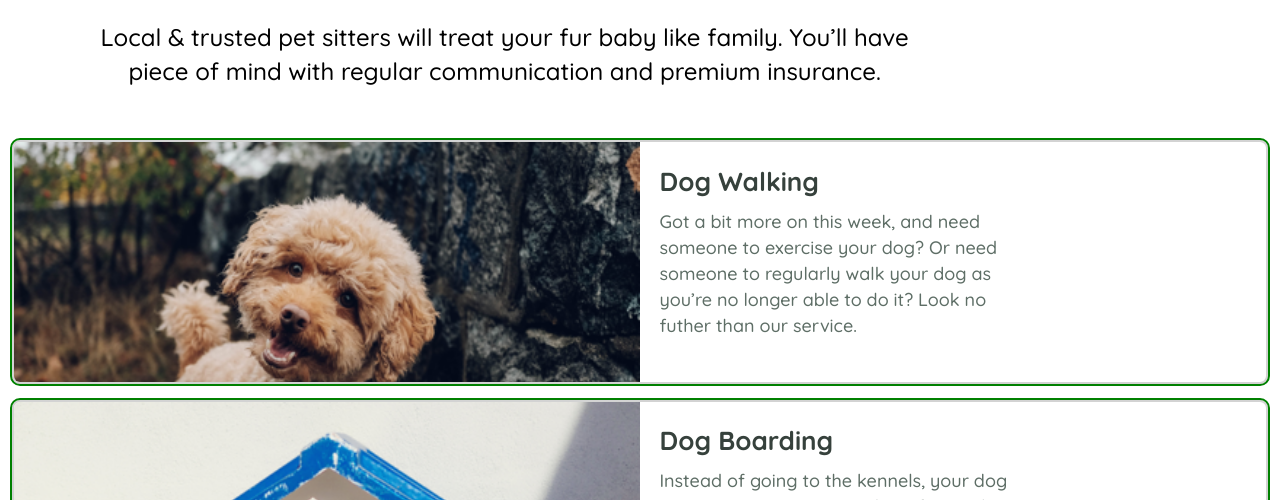
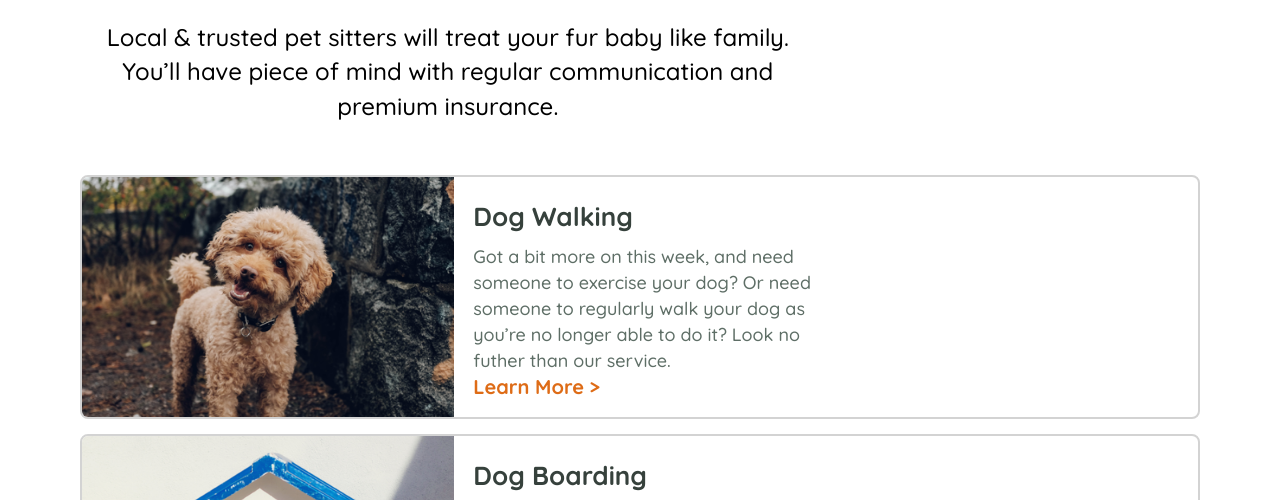
Before and after one commit to kerry-davis/DevTest-master, a plain HTML site: page index.html in a window 1280 px wide. Shown: the part 434-934 px from the top of the page. Drawn offline with Linux system fonts and the light colour scheme.

Commit message:
tablet service cards done :)

```diff
--- a/styles.scss
+++ b/styles.scss
@@ -118,6 +118,9 @@ body {
   // background: #6fffd2;
   grid-area: services-heading;
   margin-top: 0;
+  @include responsive($md) {
+    width: 100%;
+  }
 
   .services-title {
   // background: #6fffd2;
@@ -131,8 +134,9 @@ body {
     margin: 0 2rem 2.5rem 2rem;
     width: 80%;
     @include responsive($md) {
-      margin-left: 4.5rem;
-      width: 60ch;
+      margin: 0 2rem 2.5rem 5rem;
+      width: 100%;
+      max-width: 51ch;
     }
   }
 }
@@ -170,6 +174,8 @@ body {
   border-radius: 8px;
   margin: 0 3rem 0.625rem 2.5rem;
   overflow: hidden;
+  max-height: 100%;
+
   // margin: 0.5rem 0.6rem 1rem 0.625rem;
 
   display: grid;
@@ -182,15 +188,14 @@ body {
   ;
 
   @include responsive($md) {
-    outline: 2px solid green;
+    // outline: 2px solid green;
     max-width: 100%;
 
     height: 15rem;
     max-height: 15rem;
-    margin: 0.5rem 0.725rem 1rem 0.75rem;
+    margin: 0.5rem 5rem;
 
-    display: grid;
-    grid-template-columns: 1fr 1fr;
+    grid-template-columns: 0.5fr 1fr;
     grid-template-rows: 1fr;
     grid-template-areas:
     "card-image card-detail"
@@ -201,7 +206,7 @@ body {
 }
 
 .card-image {
-  grid-area: "card-image";
+  grid-area: card-image;
   width: 100%;
   margin: 0;
 
@@ -213,7 +218,7 @@ body {
 
 .card-detail{
   // background: black;
-  grid-area: "card-detail";
+  grid-area: card-detail;
   width: 16rem;
   height: 14.5rem;
   margin-left: 1.2rem;
@@ -247,7 +252,7 @@ body {
 .card-link {
     // background: #18ffff;
 
-  grid-area: "card-link";
+  grid-area: card-link;
   font-size: 20px;
   font-weight: 700;
   margin: 0 0 1.5rem 1.2rem;
@@ -257,7 +262,6 @@ body {
 
   @include responsive($md) {
     margin: 0rem 1rem 01rem 1.2rem;
-    width: 33ch;
   }
 }
 
```
Also changed, not shown: styles.css, 1 other file.
